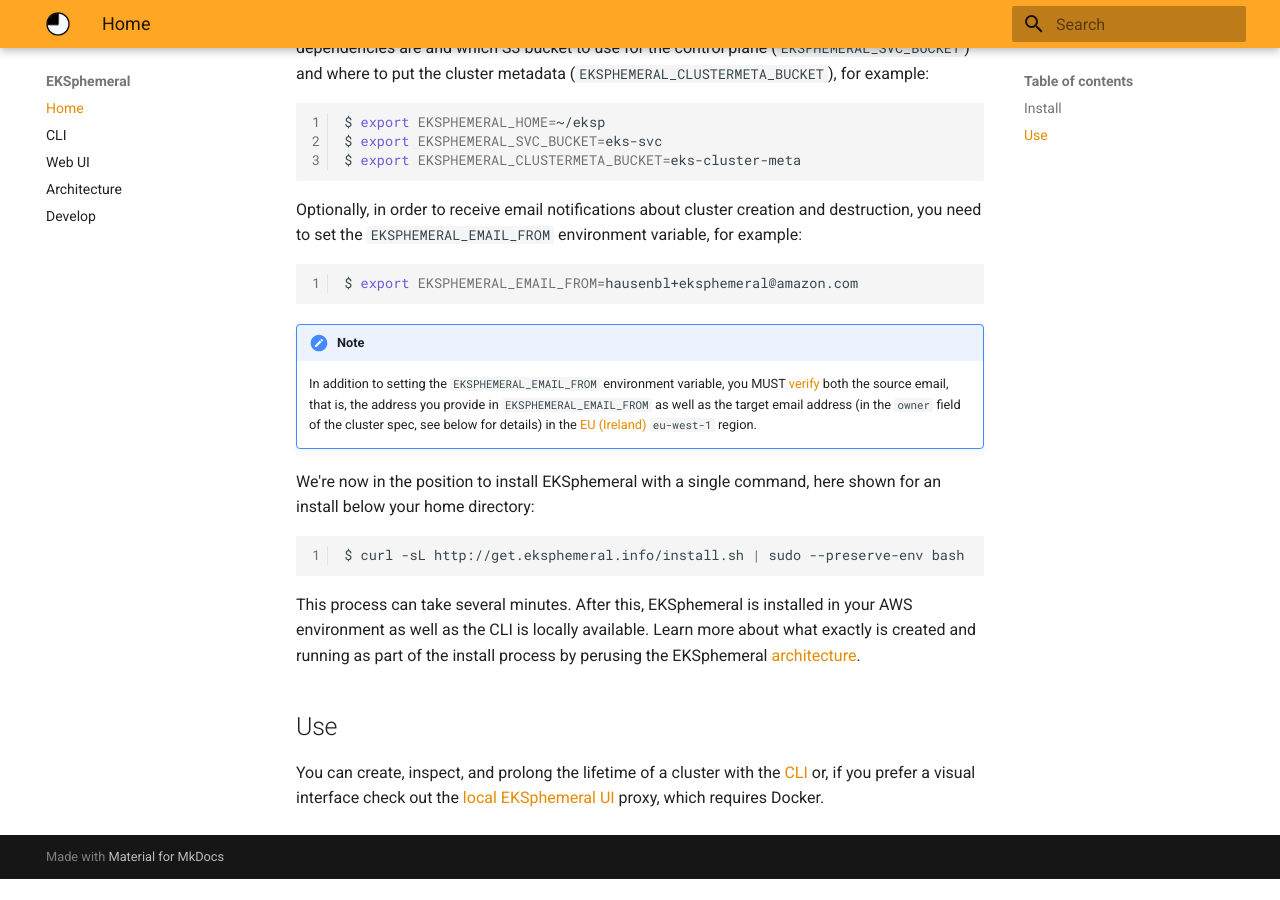
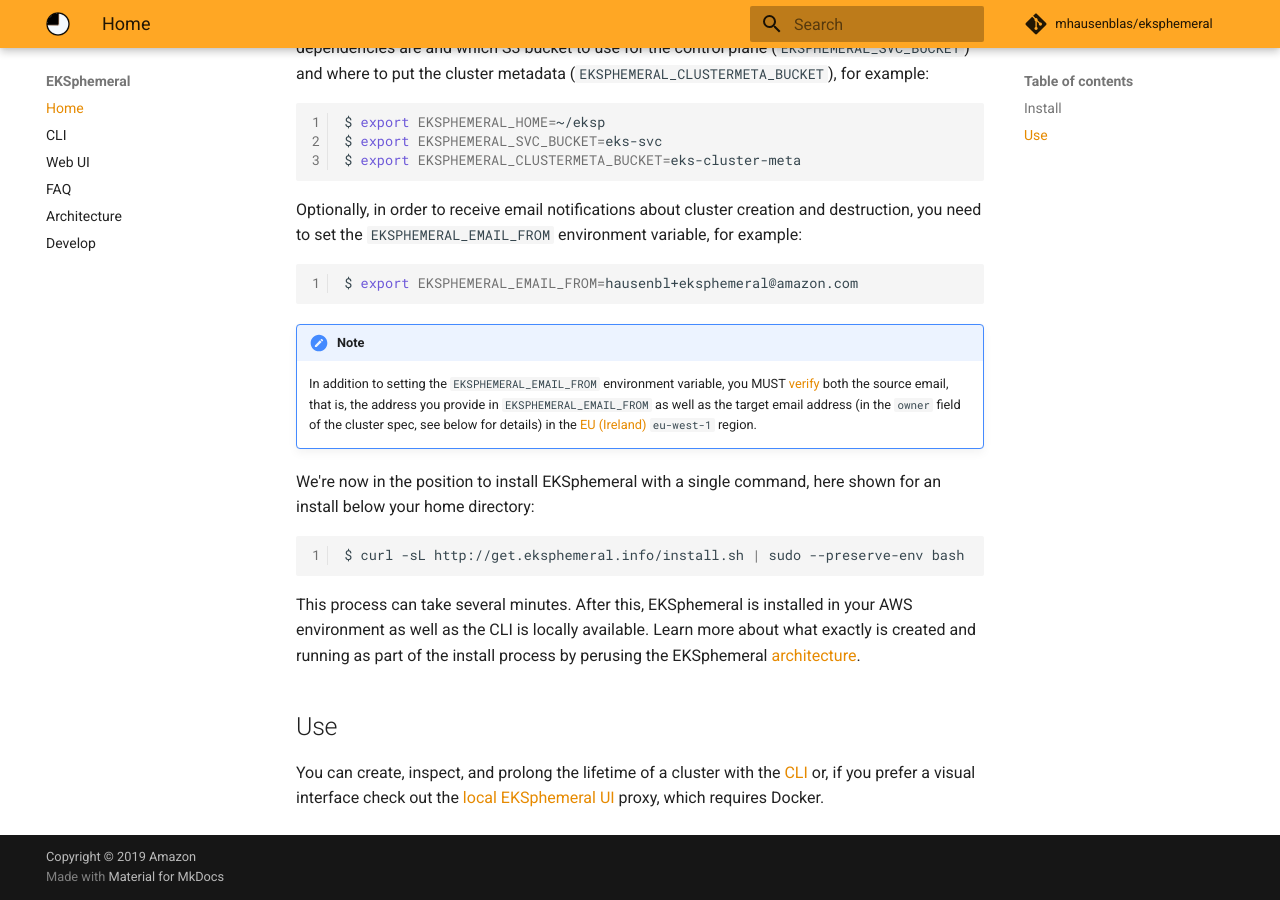
Before and after one commit to mhausenblas/eksphemeral, an MkDocs documentation site: the page built from docs/docs/index.md, in a window 1280 px wide and 900 px high, scrolled down 1626 px. Built offline with MkDocs 1.6.1 and Material for MkDocs 9.7.7, drawn with Linux system fonts in a browser that asks for light colours; comment, search, counter and statistics services are not loaded; before the commit the page ends 2505 px from its top, so only the background shows below that.

Commit message:
inits FAQ

```diff
--- a/docs/mkdocs.yml
+++ b/docs/mkdocs.yml
@@ -1,11 +1,16 @@
 site_name: EKSphemeral
+site_description: 'The EKS Ephemeral Cluster Manager'
+site_author: 'Michael Hausenblas'
+repo_name: 'mhausenblas/eksphemeral'
+repo_url: 'https://github.com/mhausenblas/eksphemeral'
+copyright: 'Copyright &copy; 2019 Amazon'
 nav:
     - Home: index.md
     - CLI: cli.md
     - Web UI: ui.md
+    - FAQ: faq.md
     - Architecture: arch.md
     - Develop: dev.md
-
 theme:
     name: 'material'
     custom_dir: 'theme'
@@ -20,7 +25,6 @@
         - yaml
         - json
         - bash
-
 markdown_extensions:
     - toc:
         permalink: true
```
Also changed, not shown: docs/docs/faq.md (added, +7 -0 lines).
